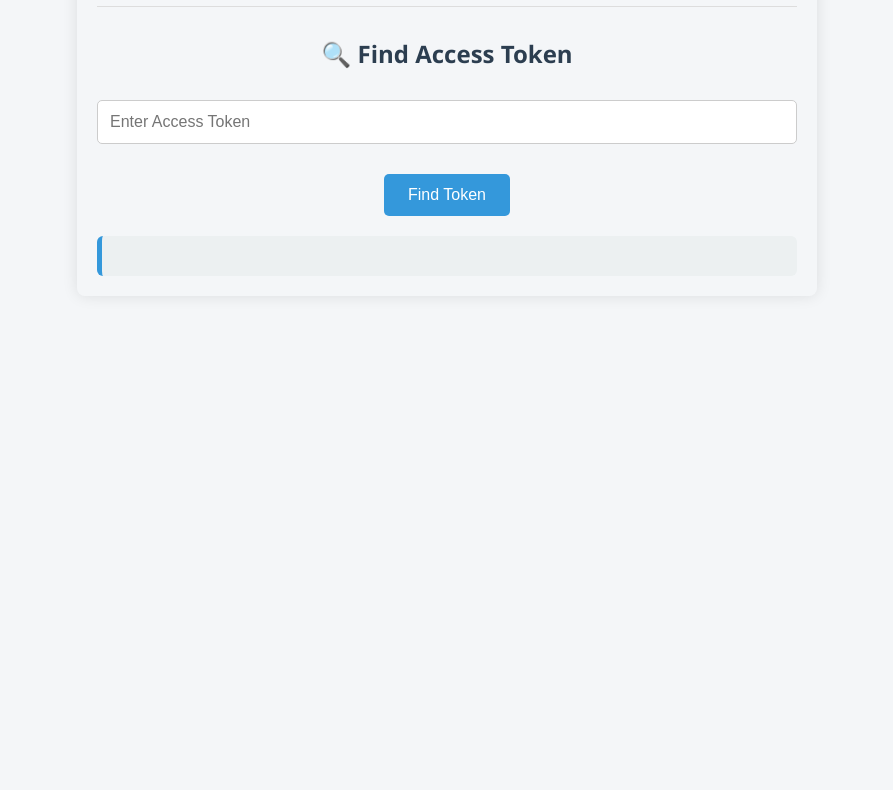
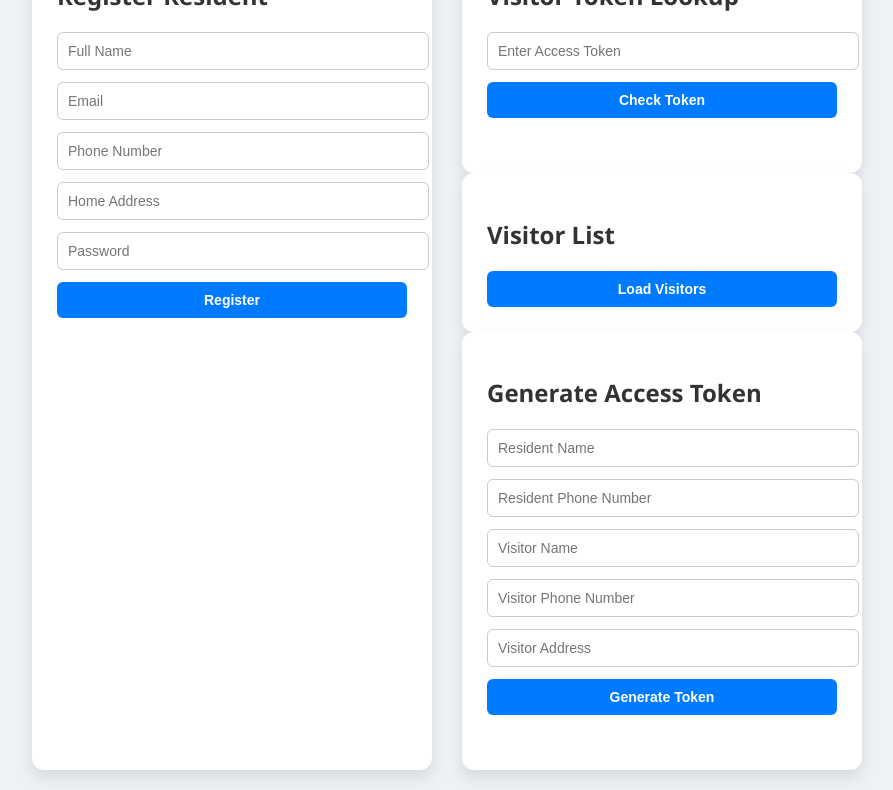
Before and after one commit to mosesidowu5050/figmaProjects, a plain HTML site: page index.html in a window 1280 px wide. Shown: the part 212-1002 px from the top of the page, without its empty margins (193-1086 px from the left). Before the commit the page ends 800 px from the top, so only its background shows below. Drawn offline with Linux system fonts and the light colour scheme.

Commit message:
resident front end

```diff
--- a/index.html
+++ b/index.html
@@ -1,119 +1,58 @@
 <!DOCTYPE html>
-<html>
+<html lang="en">
 <head>
-  <title>Resident Gate Pass</title>
-  <style>
-    body {
-      font-family: 'Segoe UI', Tahoma, Geneva, Verdana, sans-serif;
-      background: #f4f6f8;
-      color: #333;
-      max-width: 700px;
-      margin: 40px auto;
-      padding: 20px;
-      box-shadow: 0 0 15px rgba(0,0,0,0.1);
-      border-radius: 8px;
-    }
-
-    h1, h2 {
-      text-align: center;
-      color: #2c3e50;
-    }
-
-    button {
-      background-color: #3498db;
-      color: white;
-      border: none;
-      padding: 12px 24px;
-      font-size: 16px;
-      border-radius: 5px;
-      cursor: pointer;
-      display: block;
-      margin: 10px auto;
-      transition: background-color 0.3s ease;
-    }
-
-    button:hover {
-      background-color: #2980b9;
-    }
-
-    ul#visitorList {
-      list-style: none;
-      padding: 0;
-    }
-
-    ul#visitorList li {
-      background: white;
-      margin-bottom: 10px;
-      padding: 12px 16px;
-      border-radius: 6px;
-      box-shadow: 0 2px 5px rgba(0,0,0,0.05);
-      font-weight: 600;
-      color: #34495e;
-      display: flex;
-      justify-content: space-between;
-      align-items: center;
-    }
-
-    ul#visitorList li span.purpose {
-      font-weight: normal;
-      color: #7f8c8d;
-      font-size: 14px;
-    }
-
-    input[type="text"] {
-      width: 100%;
-      padding: 12px;
-      font-size: 16px;
-      border-radius: 5px;
-      border: 1px solid #ccc;
-      margin: 10px 0 20px 0;
-      box-sizing: border-box;
-    }
-
-    #accessTokenResult {
-      background: #ecf0f1;
-      padding: 20px;
-      border-radius: 6px;
-      margin-top: 20px;
-      font-size: 15px;
-      color: #2c3e50;
-      line-height: 1.6;
-      border-left: 5px solid #3498db;
-    }
-
-    .label {
-      font-weight: bold;
-      color: #2c3e50;
-    }
-
-    .token-section {
-      background: #dff9fb;
-      padding: 10px;
-      margin-top: 20px;
-      border-radius: 6px;
-      border-left: 4px solid #22a6b3;
-    }
-
-    hr {
-      margin: 30px 0;
-      border: none;
-      height: 1px;
-      background: #ddd;
-    }
-  </style>
+  <meta charset="UTF-8" />
+  <meta name="viewport" content="width=device-width, initial-scale=1.0"/>
+  <title>Resident Management</title>
+  <link rel="stylesheet" href="./style.css">
 </head>
 <body>
+  <h1>Resident & Visitor Management</h1>
+  <div class="container">
+    <!-- Left Column: Register -->
+    <div class="card">
+      <h2>Register Resident</h2>
+      <form onsubmit="event.preventDefault(); registerResident();">
+        <input type="text" id="fullName" placeholder="Full Name" required />
+        <input type="email" id="email" placeholder="Email" required />
+        <input type="text" id="phoneNumber" placeholder="Phone Number" required />
+        <input type="text" id="homeAddress" placeholder="Home Address" required />
+        <input type="password" id="password" placeholder="Password" required />
+        <button type="submit">Register</button>
+      </form>
+      <div class="result" id="registrationResult"></div>
+    </div>
 
-  <h1>👥 Visitor List</h1>
-  <button onclick="getVisitors()">Load Visitors</button>
-  <ul id="visitorList"></ul>
+    <!-- Right Column: Token Lookup, Visitor List, Generate Token -->
+    <div>
+      <div class="card">
+        <h2>Visitor Token Lookup</h2>
+        <input type="text" id="visitorIdInput" placeholder="Enter Access Token" />
+        <button onclick="findAccessToken()">Check Token</button>
+        <div class="result" id="accessTokenResult"></div>
+      </div>
 
-  <hr>
-  <h2>🔍 Find Access Token</h2>
-  <input type="text" id="visitorIdInput" placeholder="Enter Access Token">
-  <button onclick="findAccessToken()">Find Token</button>
-  <div id="accessTokenResult"></div>
+      <div class="card">
+        <h2>Visitor List</h2>
+        <button onclick="getVisitors()">Load Visitors</button>
+        <ul id="visitorList"></ul>
+      </div>
 
-  <script src="main.js"></script>
+      <div class="card">
+        <h2>Generate Access Token</h2>
+        <form onsubmit="event.preventDefault(); generateAccessToken();">
+          <input id="residentName" type="text" placeholder="Resident Name" required />
+          <input id="residentPhoneNumber" type="text" placeholder="Resident Phone Number" required />
+          <input id="visitorsName" type="text" placeholder="Visitor Name" required />
+          <input id="visitorsPhoneNumber" type="text" placeholder="Visitor Phone Number" required />
+          <input id="visitorsAddress" type="text" placeholder="Visitor Address" />
+          <button type="submit">Generate Token</button>
+        </form>
+        <div class="result" id="tokenGenerateResult"></div>
+      </div>
+    </div>
+  </div>
+
+  <script src="./main.js"></script>
 </body>
 </html>
--- a/main.js
+++ b/main.js
@@ -1,3 +1,31 @@
+// Register resident
+function registerResident() {
+  const body = {
+    fullName: document.getElementById("fullName").value.trim(),
+    email: document.getElementById("email").value.trim(),
+    phoneNumber: document.getElementById("phoneNumber").value.trim(),
+    homeAddress: document.getElementById("homeAddress").value.trim(),
+    password: document.getElementById("password").value.trim()
+  };
+
+  fetch("http://localhost:8080/api/resident/register", {
+    method: "POST",
+    headers: { "Content-Type": "application/json" },
+    body: JSON.stringify(body)
+  })
+  .then(res => res.json())
+  .then(apiResponse => {
+    const result = document.getElementById("registrationResult");
+    result.innerHTML = apiResponse.success ?
+      `<span style='color:green;'>✔ ${apiResponse.data.fullName} registered</span>` :
+      `<span style='color:red;'>❌ ${apiResponse.data}</span>`;
+  })
+  .catch(error => {
+    document.getElementById("registrationResult").innerHTML = `<span style='color:red;'>❌ ${error.message}</span>`;
+  });
+}
+
+// Get list of visitors
 function getVisitors() {
   fetch("http://localhost:8080/api/resident/listsOfVisitors")
     .then(response => response.json())
@@ -26,8 +54,7 @@ function getVisitors() {
     });
 }
 
-
-
+// Find access token
 function findAccessToken() {
   const token = document.getElementById("visitorIdInput").value.trim();
   if (!token) {
@@ -70,3 +97,38 @@ function findAccessToken() {
     resultDiv.innerHTML = `<span style="color:red;">❌ Error: ${error.message}</span>`;
   });
 }
+
+// Generate access token
+function generateAccessToken() {
+  const requestBody = {
+    residentName: document.getElementById("residentName").value.trim(),
+    residentPhoneNumber: document.getElementById("residentPhoneNumber").value.trim(),
+    visitorsName: document.getElementById("visitorsName").value.trim(),
+    visitorsPhoneNumber: document.getElementById("visitorsPhoneNumber").value.trim(),
+    visitorsAddress: document.getElementById("visitorsAddress").value.trim()
+  };
+
+  fetch("http://localhost:8080/api/resident/generate/code", {
+    method: "POST",
+    headers: { "Content-Type": "application/json" },
+    body: JSON.stringify(requestBody)
+  })
+  .then(response => {
+    if (!response.ok) {
+      return response.json().then(err => Promise.reject(err));
+    }
+    return response.json();
+  })
+  .then(apiResponse => {
+    const result = document.getElementById("tokenGenerateResult");
+    if (apiResponse.success) {
+      // Use otpCode instead of token
+      result.innerHTML = `<span style='color:green;'>✔ Token Generated: ${apiResponse.data.otpCode}</span>`;
+    } else {
+      result.innerHTML = `<span style='color:red;'>❌ ${apiResponse.data}</span>`;
+    }
+  })
+  .catch(error => {
+    document.getElementById("tokenGenerateResult").innerHTML = `<span style='color:red;'>❌ ${error.message || JSON.stringify(error)}</span>`;
+  });
+}
--- a/style.css
+++ b/style.css
@@ -0,0 +1,111 @@
+body {
+  font-family: 'Segoe UI', Tahoma, Geneva, Verdana, sans-serif;
+  margin: 0;
+  padding: 0;
+  background-color: #eef2f7;
+  color: #333;
+}
+
+h1 {
+  text-align: center;
+  padding: 20px 0;
+  color: #2c3e50;
+}
+
+.container {
+  display: flex;
+  gap: 30px;
+  justify-content: center;
+  flex-wrap: wrap;
+  padding: 20px;
+}
+
+.card {
+  background-color: #ffffff;
+  border-radius: 12px;
+  padding: 25px;
+  width: 350px;
+  box-shadow: 0 8px 16px rgba(0, 0, 0, 0.1);
+  transition: transform 0.2s ease-in-out;
+}
+
+.card:hover {
+  transform: translateY(-5px);
+}
+
+input {
+  width: 100%;
+  margin-bottom: 12px;
+  padding: 10px;
+  border: 1px solid #ccc;
+  border-radius: 6px;
+  font-size: 14px;
+  transition: border-color 0.3s;
+}
+
+input:focus {
+  border-color: #007bff;
+  outline: none;
+}
+
+button {
+  background-color: #007bff;
+  color: white;
+  padding: 10px;
+  border: none;
+  border-radius: 6px;
+  cursor: pointer;
+  width: 100%;
+  font-size: 14px;
+  font-weight: bold;
+  transition: background-color 0.3s;
+}
+
+button:hover {
+  background-color: #0056b3;
+}
+
+.result {
+  margin-top: 10px;
+  font-size: 14px;
+  min-height: 20px;
+}
+
+ul {
+  list-style-type: none;
+  padding-left: 0;
+  margin: 0;
+}
+
+li {
+  margin-bottom: 10px;
+  background-color: #f4f6f9;
+  padding: 10px;
+  border-radius: 6px;
+  display: flex;
+  justify-content: space-between;
+  align-items: center;
+  font-size: 14px;
+}
+
+.purpose {
+  color: #6c757d;
+  font-size: 0.85em;
+}
+
+.label {
+  font-weight: 600;
+  color: #2c3e50;
+}
+
+.token-section {
+  background-color: #f0f8ff;
+  border-left: 5px solid #007bff;
+  padding: 15px;
+  margin-bottom: 10px;
+  border-radius: 6px;
+}
+
+span[style*='color:red'] {
+  font-weight: bold;
+}
```
